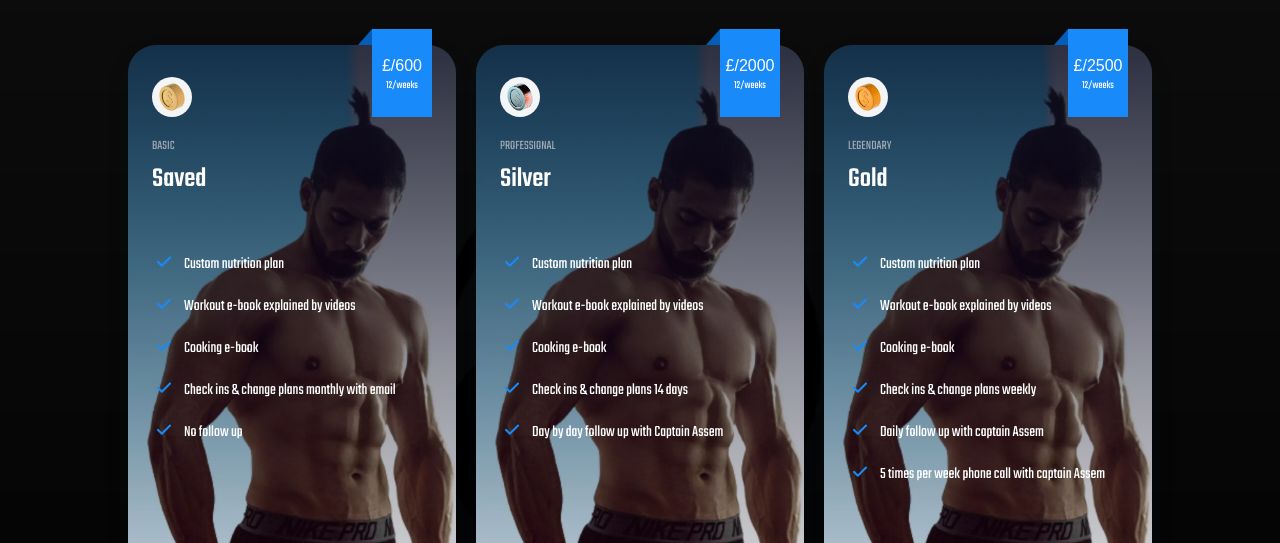
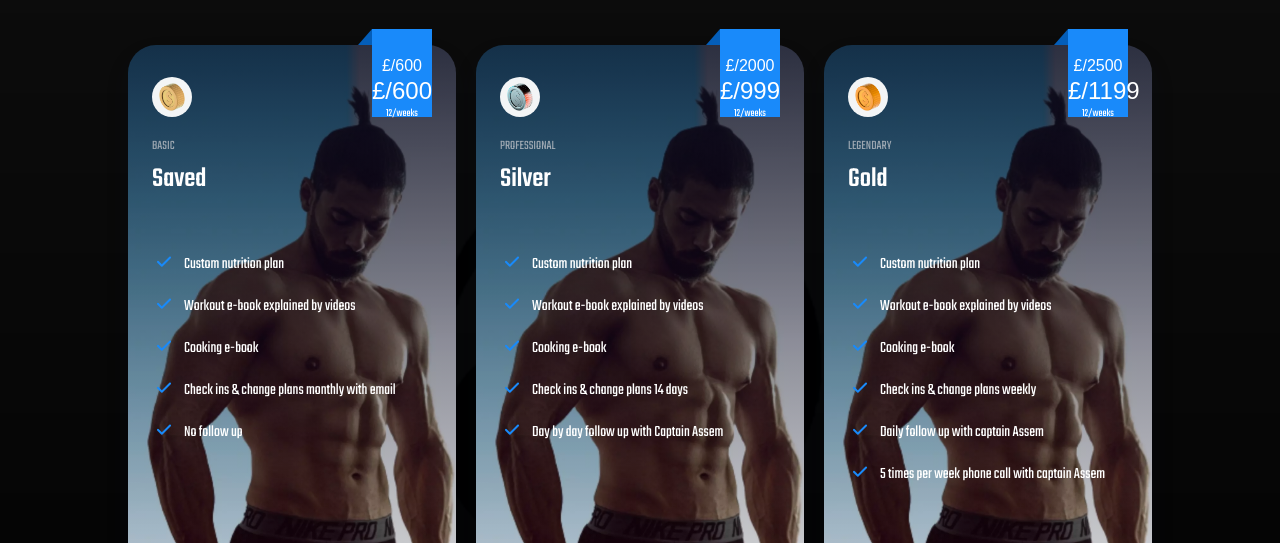
Before and after one commit to alramaly22/assem__altamimy, a plain HTML site: page pricing.html in a window 1280 px wide. Shown: the part 107-650 px from the top of the page. Drawn offline with nearby package versions, Linux system fonts and the light colour scheme; a web font is replaced by a local one.

Commit message:
Update pricing.html

```diff
--- a/pricing.html
+++ b/pricing.html
@@ -825,6 +825,8 @@
                 <div class="pricing__pricing">
                     <div class="pricing__pricing-number">
                         <span data-lang="pris1" class="pricing__pricing-symbol"></span>
+                        <span data-lang="rightprice1" class="pricing__pricing-symbolo"></span>
+
                     </div>
                     <span data-lang="pris2" class="pricing__pricing-month">12/weeks</span>
                 </div>
@@ -869,6 +871,8 @@
                 <div class="pricing__pricing">
                     <div class="pricing__pricing-number">
                         <span data-lang="pris3" class="pricing__pricing-symbol"></span>
+                        <span data-lang="rightprice2" class="pricing__pricing-symbolo"></span>
+
                     </div>
                     <span data-lang="pris4" class="pricing__pricing-month">12/weeks</span>
                 </div>
@@ -914,6 +918,8 @@
                 <div class="pricing__pricing">
                     <div class="pricing__pricing-number">
                         <span data-lang="pris5" class="pricing__pricing-symbol"></span>
+                        <span data-lang="rightprice3" class="pricing__pricing-symbolo"></span>
+
                     </div>
                     <span data-lang="pris6" class="pricing__pricing-month">12/weeks</span>
                 </div>
```
